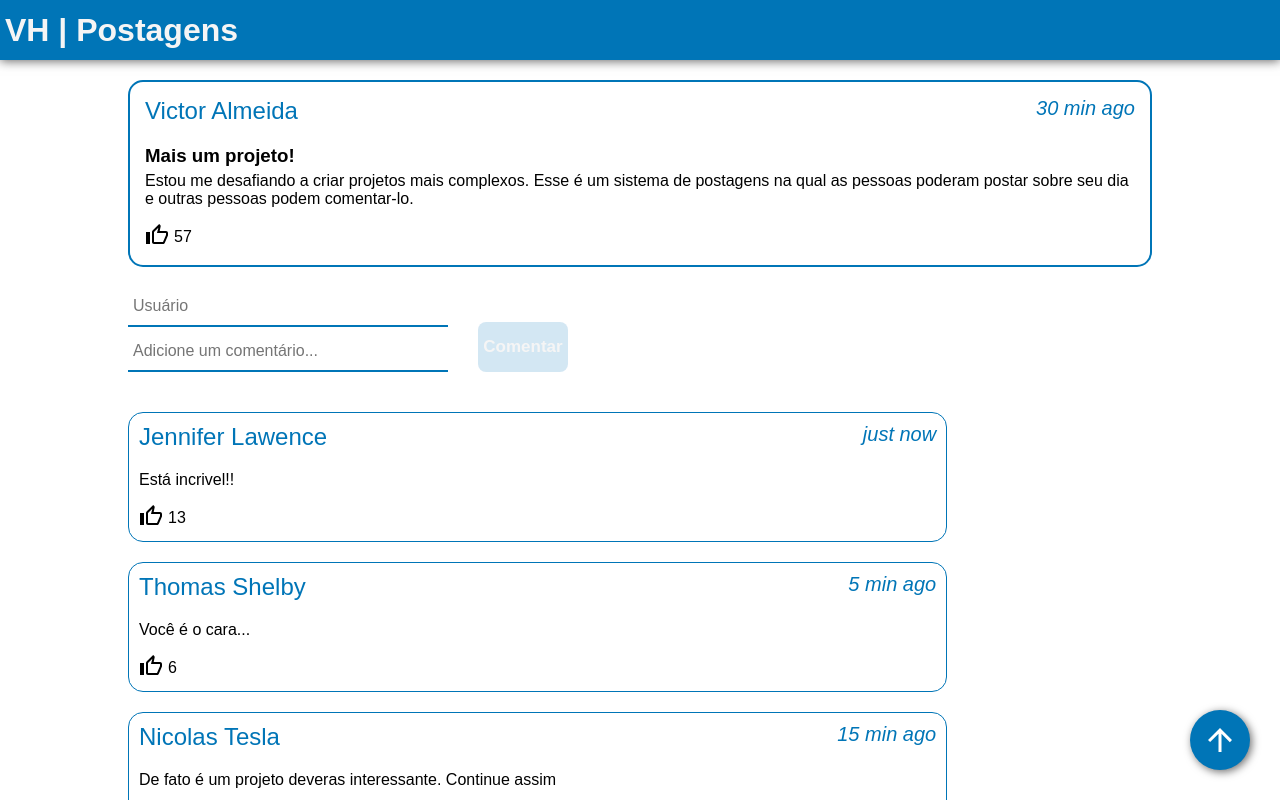
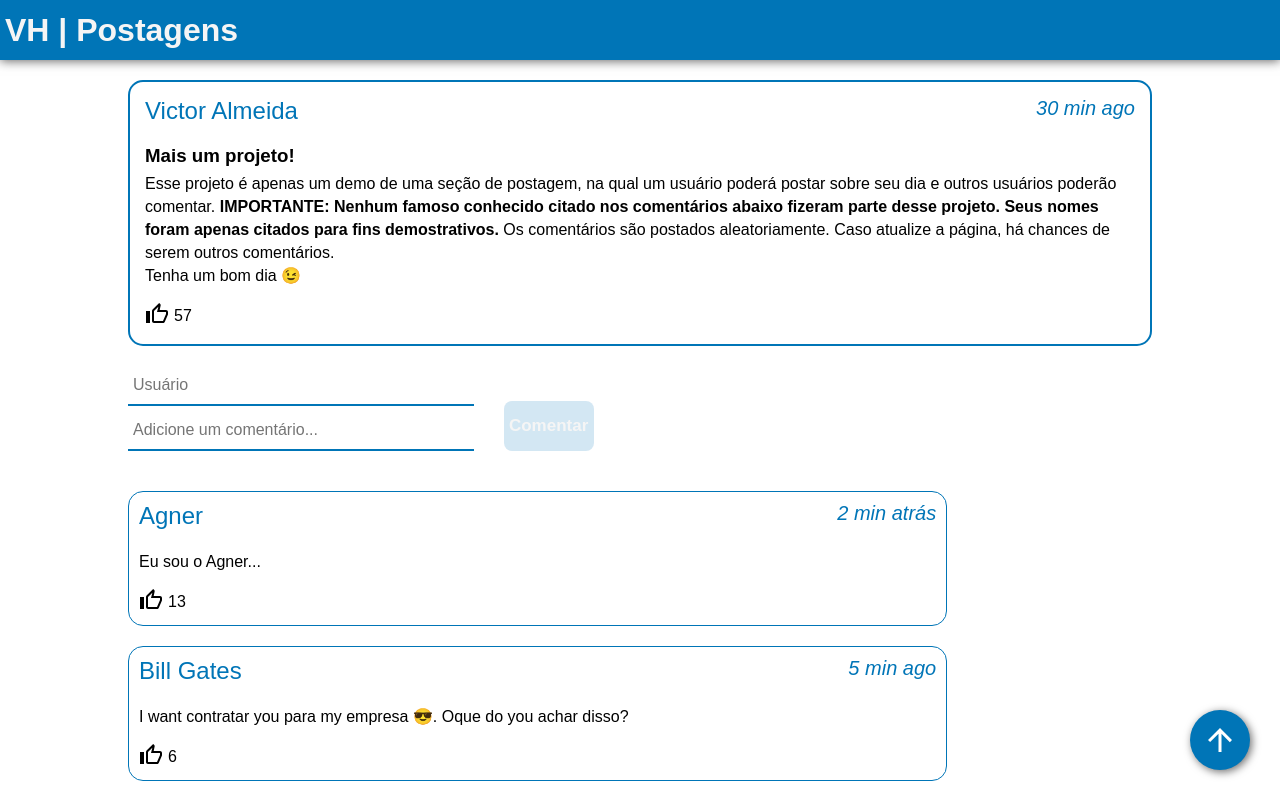
Before and after one commit to VictorH74/post-page, a React (Create React App) app: page / in a window 1280 px wide. Shown: the top 800 px of the page. Built offline with nearby package versions, Linux system fonts and the light colour scheme.

Commit message:
Adaptando para dispositivos moveis e algumas alterações básicas

```diff
--- a/src/index.css
+++ b/src/index.css
@@ -20,9 +20,7 @@
     box-shadow: 2px 2px 8px rgba(0, 0, 0, 0.568);
 }
 
-.arrow-up a img{
-    margin-bottom: -4px;
-}
+.arrow-up a img{ margin-bottom: -4px }
 
 header{
     display: flex;
@@ -42,6 +40,8 @@ header{
     margin: 20px auto;
 }
 
+.text{ line-height: 23px }
+
 .top{
     display: flex;
     justify-content: space-between;
@@ -49,9 +49,7 @@ header{
     margin-bottom: 20px;
 }
 
-.user{
-    font-weight: lighter;
-}
+.user{ font-weight: lighter }
 
 .moment{
     font-weight: lighter;
@@ -59,9 +57,7 @@ header{
     font-size: 20px;
 }
 
-.title{
-    margin-bottom: 5px;
-}
+.title{ margin-bottom: 5px }
 
 .likes{
     margin-top: 15px;
@@ -82,13 +78,14 @@ header{
 }
 
 .add-comment form{
+    width: 30%;
     display: flex;
     flex-direction: column;
 }
 
 .add-comment form input{
     height: 40px;
-    width: 20rem;
+    /*width: 20rem;*/
     font-size: 16px;
     padding-left: 5px;
     outline: none;
@@ -97,13 +94,7 @@ header{
 
 }
 
-input[type="text"]:nth-child(1){
-    margin-bottom: 5px;
-}
-
-input[type="text"]:nth-child(2){
-
-}
+input[type="text"]:nth-child(1){ margin-bottom: 5px }
 
 .btn-comment{
     height: 50px;
@@ -114,7 +105,7 @@ input[type="text"]:nth-child(2){
     color: whitesmoke;
     font-size: 17px;
     font-weight: bolder;
-
+    transition: 400ms;
 }
 
 .comments{
@@ -129,3 +120,24 @@ input[type="text"]:nth-child(2){
     margin: 20px 0;
     width: 80%;
 }
+
+::-webkit-scrollbar{ width: 10px }
+
+::-webkit-scrollbar-thumb{
+    background-color: var(--primaryColor);
+    border-radius: 4px;
+}
+
+::-webkit-scrollbar-thumb:hover{ background-color: #0074b788 }
+
+@media (max-width:500px){
+    .btn-comment{ margin: 35px 0 0 10px }
+    .add-comment form{ width: 50% }
+}
+
+@media (max-width:500px){
+    .post, .comments{ width: 95% }
+    .add-comment{ margin-left: 5% }
+    .add-comment form{ width: 57% }
+    .comment{ width: 100% }
+}
--- a/src/post.jsx
+++ b/src/post.jsx
@@ -9,7 +9,7 @@ function Post() {
 
     // GET REQUEST -> POST
     const [listComments, setListComments] = useState(
-        [...comments]
+        [...comments[Math.floor(Math.random() * 3)]]
     )
     const [liked, setLiked] = useState(false);
     const [likesNumber, setLikes] = useState(likes);
--- a/src/postDatas.js
+++ b/src/postDatas.js
@@ -2,30 +2,78 @@ const postData = {
     user: "Victor Almeida",
     moment: "30 min ago",
     title: "Mais um projeto!",
-    text: "Estou me desafiando a criar projetos mais complexos. Esse é um sistema de postagens na qual as pessoas poderam postar sobre seu dia e outras pessoas podem comentar-lo.",
+    text: <p>Esse projeto é apenas um demo de uma seção de postagem, na qual um usuário poderá postar sobre seu dia e outros usuários poderão comentar. <strong>IMPORTANTE: Nenhum famoso conhecido citado nos comentários abaixo fizeram parte desse projeto. Seus nomes foram apenas citados para fins demostrativos.</strong> Os comentários são postados aleatoriamente. Caso atualize a página, há chances de serem outros comentários. <br/> Tenha um bom dia 😉</p>,
     likes: 57,
     comments: [
+        [
             {
                 id: 1,
                 user: "Jennifer Lawence",
                 moment: "just now",
-            text: "Está incrivel!!",
+                text: "Está incrivel!! 🤩🤩",
                 likes: 13
             },
             {
                 id: 2,
                 user: "Thomas Shelby",
                 moment: "5 min ago",
-            text: "Você é o cara...",
+                text: "Interessante...",
                 likes: 6
             },
             {
                 id: 3,
                 user: "Nicolas Tesla",
                 moment: "15 min ago",
-            text: "De fato é um projeto deveras interessante. Continue assim",
+                text: "De fato é um projeto deveras interessante 🧐. Continue assim",
                 likes: 22
             }
+        ],
+        [
+            {
+                id: 1,
+                user: "Stephen Hawnking",
+                moment: "2 min ago",
+                text: "Magnífico!",
+                likes: 10
+            },
+            {
+                id: 2,
+                user: "Micro-ondas",
+                moment: "5 min ago",
+                text: "HHHHHMMMMMMMMMMMMMMMMMMMMMMMMMMMM!!😳😳😳",
+                likes: 200
+            },
+            {
+                id: 3,
+                user: "Hacker Mexicano",
+                moment: "15 min ago",
+                text: "😈 Yo soy un racker mehicano con una tequila 😈",
+                likes: 500000
+            }
+        ],
+        [
+            {
+                id: 1,
+                user: "Agner",
+                moment: "2 min atrás",
+                text: "Eu sou o Agner...",
+                likes: 13
+            },
+            {
+                id: 2,
+                user: "Bill Gates",
+                moment: "5 min ago",
+                text: "I want contratar you para my empresa 😎. Oque do you achar disso? ",
+                likes: 6
+            },
+            {
+                id: 3,
+                user: "Tobey Maguire",
+                moment: "15 min ago",
+                text: "E quem disse que isso é problema meu??",
+                likes: 22
+            }
+        ],
     ]
 }
 
```
Lines whose indentation alone changed are shown as unchanged.
